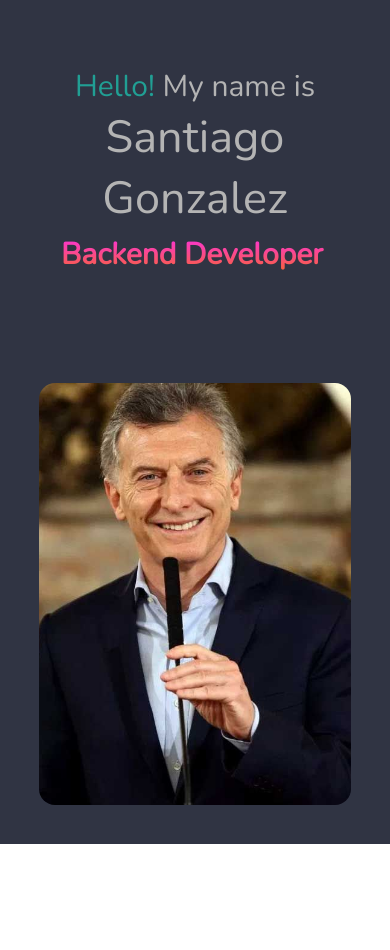
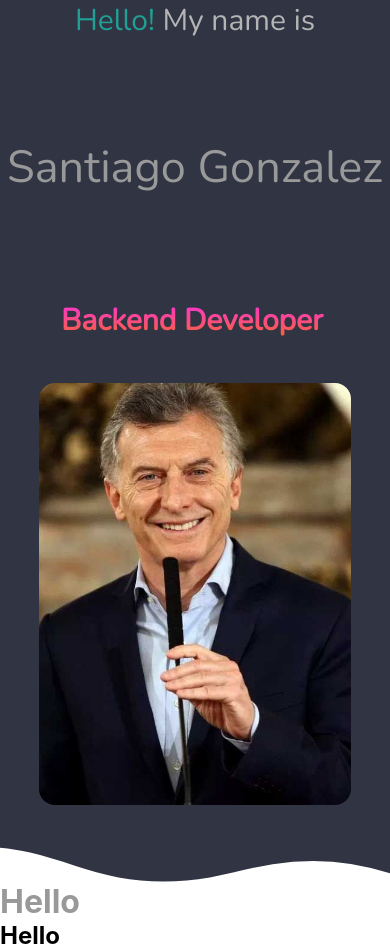
Before and after one commit to santiago-webdev/portfolio-and-blog, a React (Create React App) app: page / in a window 390 px wide. Before the commit the page ends 844 px from the top, so only its background shows below. Built offline with nearby package versions, Linux system fonts and the light colour scheme.

Commit message:
Little fix scroll animation small screens
Added base for projects-list component

```diff
--- a/src/App.tsx
+++ b/src/App.tsx
@@ -1,10 +1,12 @@
 import React from 'react'
 import Intro from './components/intro/Intro'
+import ProjectList from './components/projects-list/ProjectsList'
 
 function App() {
     return (
         <>
             <Intro />
+            <ProjectList />
         </>
     )
 }
--- a/src/components/intro/intro.css
+++ b/src/components/intro/intro.css
@@ -149,4 +149,11 @@
         padding: 10% 0;
         height: 80%;
     }
+
+    .i-left-wrapper {
+        padding: 0;
+        display: flex;
+        flex-direction: column;
+        justify-content: space-between;
+    }
 }
--- /dev/null
+++ b/src/components/projects-list/ProjectsList.tsx
@@ -0,0 +1,25 @@
+import './project-list.css'
+
+const ProjectList = () => {
+    return (
+        <>
+            <div className='custom-shape-divider-top-1645651707'>
+                <svg
+                    data-name='Layer 1'
+                    xmlns='http://www.w3.org/2000/svg'
+                    viewBox='0 0 1200 120'
+                    preserveAspectRatio='none'
+                >
+                    <path
+                        d='M985.66,92.83C906.67,72,823.78,31,743.84,14.19c-82.26-17.34-168.06-16.33-250.45.39-57.84,11.73-114,31.07-172,41.86A600.21,600.21,0,0,1,0,27.35V120H1200V95.8C1132.19,118.92,1055.71,111.31,985.66,92.83Z'
+                        className='shape-fill'
+                    ></path>
+                </svg>
+            </div>
+            <h1>Hello</h1>
+            <h2>Hello</h2>
+        </>
+    )
+}
+
+export default ProjectList
--- /dev/null
+++ b/src/components/projects-list/project-list.css
@@ -0,0 +1,31 @@
+h1 {
+    color: #999;
+}
+ .custom-shape-divider-top-1645651707 {
+    position: relative;
+    top: 0;
+    left: 0;
+    width: 100%;
+    overflow: hidden;
+    line-height: 0;
+    transform: rotate(180deg);
+}
+
+.custom-shape-divider-top-1645651707 svg {
+    position: relative;
+    display: block;
+    width: calc(112% + 1.3px);
+    height: 65px;
+}
+
+.custom-shape-divider-top-1645651707 .shape-fill {
+    fill: #303443;
+}
+
+/** For mobile devices **/
+@media (max-width: 800px) {
+    .custom-shape-divider-top-1645651707 svg {
+        width: calc(112% + 1.3px);
+        height: 38px;
+    }
+}
```
